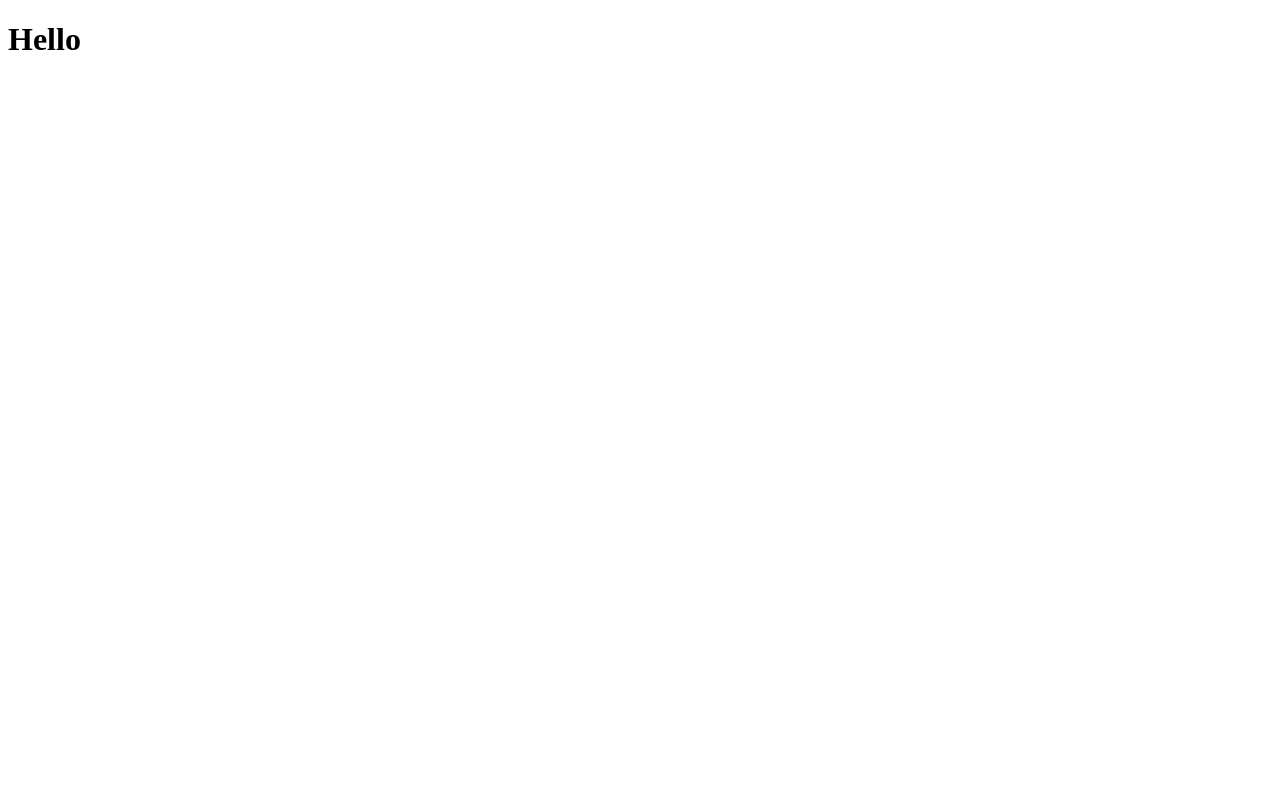
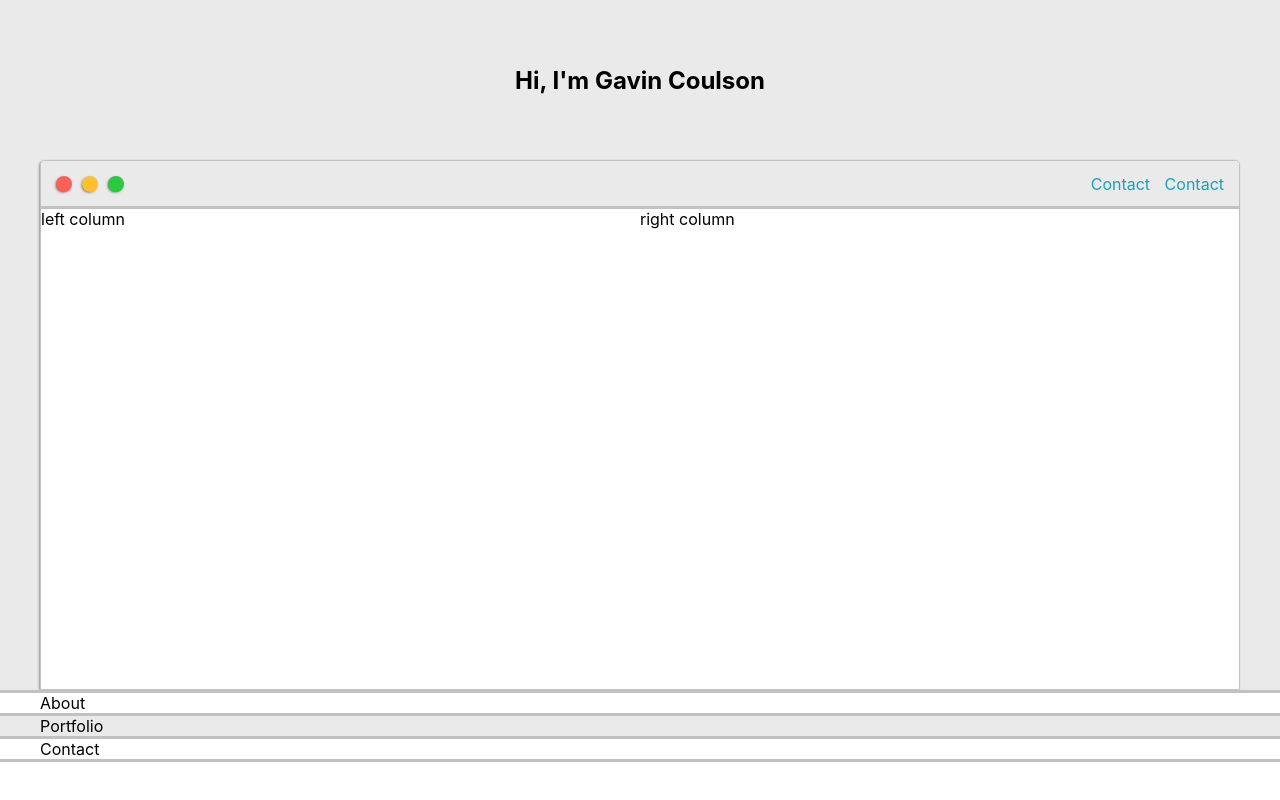
Before and after one commit to JetimLee/NewestPortfolio, a plain HTML site: page index.html in a window 1280 px wide. Drawn offline with Linux system fonts and the light colour scheme.

Commit message:
finished nav bar, onto intro area

```diff
--- a/index.html
+++ b/index.html
@@ -4,9 +4,42 @@
     <meta charset="UTF-8" />
     <meta http-equiv="X-UA-Compatible" content="IE=edge" />
     <meta name="viewport" content="width=device-width, initial-scale=1.0" />
+    <link rel="stylesheet" href="styles.css" />
     <title>Gavin Coulson Portfolio</title>
   </head>
   <body>
-    <h1>Hello</h1>
+    <div id="loader" class="loading"></div>
+    <section class="s1">
+      <div class="main-container">
+        <div class="greeting-wrapper">
+          <h1>Hi, I'm Gavin Coulson</h1>
+        </div>
+        <div class="intro-wrapper">
+          <div class="nav-wrapper">
+            <div class="dots-wrapper">
+              <div id="dot-1" class="browser-dot"></div>
+              <div id="dot-2" class="browser-dot"></div>
+              <div id="dot-3" class="browser-dot"></div>
+            </div>
+            <ul id="navigation">
+              <li><a href="#">Contact</a></li>
+              <li><a href="#">Contact</a></li>
+            </ul>
+          </div>
+          <div class="left-column">left column</div>
+          <div class="right-column">right column</div>
+        </div>
+      </div>
+    </section>
+    <section class="s2">
+      <div class="main-container">About</div>
+    </section>
+    <section class="s1">
+      <div class="main-container">Portfolio</div>
+    </section>
+    <section class="s2">
+      <div class="main-container">Contact</div>
+    </section>
+    <script src="script.js"></script>
   </body>
 </html>
--- /dev/null
+++ b/script.js
@@ -0,0 +1,4 @@
+window.addEventListener("load", () => {
+  const loader = document.getElementById("loader");
+  loader.className += "hidden";
+});
--- /dev/null
+++ b/styles.css
@@ -0,0 +1,169 @@
+* {
+  padding: 0;
+  margin: 0;
+  font-family: -apple-system, BlinkMacSystemFont, "Segoe UI", Roboto, Oxygen,
+    Ubuntu, Cantarell, "Open Sans", "Helvetica Neue", sans-serif;
+}
+:root {
+  --mainColor: #eaeaea;
+  --secondaryColor: #fff;
+  --borderColor: #c1c1c1;
+
+  --mainText: black;
+  --secondaryText: #4b5156;
+}
+
+a {
+  text-decoration: none;
+  color: #17a2b8;
+}
+
+ul {
+  list-style: none;
+}
+
+h1,
+h2,
+h3,
+h4,
+h5,
+h6,
+strong {
+  color: var(--mainText);
+}
+
+p,
+li,
+span,
+label,
+input,
+textarea {
+  color: var(--secondaryText);
+}
+
+.s1 {
+  background-color: var(--mainColor);
+  border-bottom: 3px solid var(--borderColor);
+  overflow: auto;
+}
+.s2 {
+  background-color: var(--secondaryColor);
+  border-bottom: 3px solid var(--borderColor);
+  overflow: auto;
+}
+
+.loading {
+  display: flex;
+  justify-content: center;
+}
+
+.loading::after {
+  content: "";
+  width: 50px;
+  height: 50px;
+  border: 10px solid #dddddd;
+  border-top-color: #009579;
+  border-bottom-color: blue;
+  border-radius: 50%;
+  animation: loading 1s ease infinite;
+}
+
+.main-container {
+  width: 1200px;
+  margin: 0 auto;
+}
+
+.greeting-wrapper {
+  display: grid;
+  text-align: center;
+  align-content: center;
+  min-height: 10em;
+}
+
+.intro-wrapper {
+  background-color: var(--secondaryColor);
+  border: 1px solid var(--borderColor);
+  border-radius: 5px 5px 0 0;
+
+  -webkit-box-shadow: -1px 1px 3px -1px rgba(0, 0, 0, 0.75);
+  -moz-box-shadow: -1px 1px 3px -1px rgba(0, 0, 0, 0.75);
+  box-shadow: -1px 1px 3px -1px rgba(0, 0, 0, 0.75);
+
+  display: grid;
+  grid-template-columns: 1fr 1fr;
+  grid-template-rows: 3em 30em;
+  grid-template-areas:
+    "nav-wrapper nav-wrapper"
+    "left-column right-column";
+}
+
+.nav-wrapper {
+  border-radius: 5px 5px 0 0;
+
+  grid-area: nav-wrapper;
+  border-bottom: 3px solid var(--borderColor);
+  display: flex;
+  justify-content: space-between;
+  align-items: center;
+  background-color: var(--mainColor);
+}
+
+.dots-wrapper {
+  display: flex;
+  padding: 10px;
+}
+
+#navigation {
+  margin: 0;
+  padding: 10px;
+}
+
+#navigation li {
+  display: inline-block;
+  margin-right: 5px;
+  margin-left: 5px;
+}
+
+#dot-1 {
+  background-color: #fc6058;
+}
+#dot-2 {
+  background-color: #fec02f;
+}
+
+#dot-3 {
+  background-color: #2aca3e;
+}
+
+.browser-dot {
+  background-color: black;
+  height: 1rem;
+  width: 1rem;
+  border-radius: 50%;
+  margin: 5px;
+  -webkit-box-shadow: -1px 1px 3px -1px rgba(0, 0, 0, 0.75);
+  -moz-box-shadow: -1px 1px 3px -1px rgba(0, 0, 0, 0.75);
+  box-shadow: -1px 1px 3px -1px rgba(0, 0, 0, 0.75);
+}
+.left-column {
+  grid-area: left-column;
+}
+.right-column {
+  grid-area: right-column;
+}
+
+@keyframes loading {
+  to {
+    transform: rotate(1turn);
+  }
+}
+
+.hidden {
+  display: none;
+}
+
+@media screen and (max-width: 1200px) {
+  .main-container {
+    width: 95%;
+  }
+}
```
